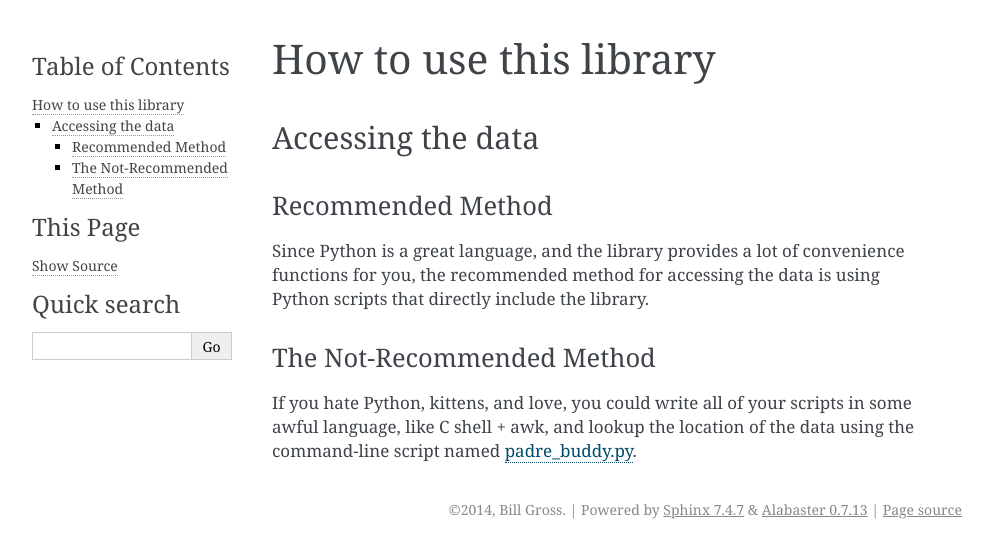
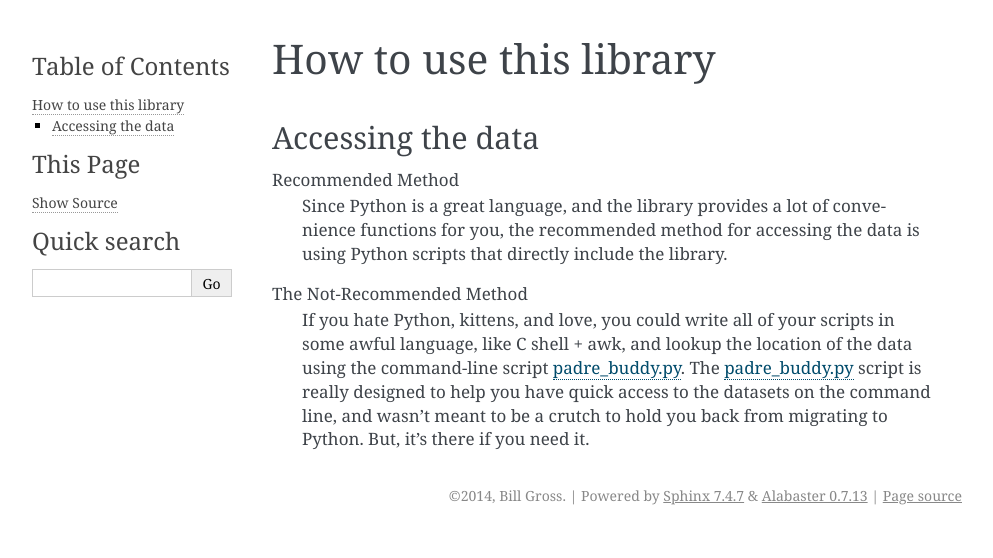
Before and after one commit to azraq27/padre, a Sphinx documentation site: the page built from docs/source/setup.rst, in a window 1280 px wide. Shown: the top 558 px of the page, without its empty margins (148-1141 px from the left). Built offline with Sphinx 7.4.7, drawn with Linux system fonts in a browser that asks for light colours.

Commit message:
updating docs

```diff
--- a/docs/source/setup.rst
+++ b/docs/source/setup.rst
@@ -5,14 +5,13 @@ Accessing the data
 ********************
 
 Recommended Method
---------------------
-
-Since Python is a great language, and the library provides a lot of convenience functions for you,
-the recommended method for accessing the data is using Python scripts that directly include the
-library.
+	Since Python is a great language, and the library provides a lot of convenience functions for you,
+	the recommended method for accessing the data is using Python scripts that directly include the
+	library.
 
 The Not-Recommended Method
----------------------------
-
-If you hate Python, kittens, and love, you could write all of your scripts in some awful language,
-like C shell + awk, and lookup the location of the data using the command-line script named :doc:`padre_buddy.py <padre_buddy.py>`.
+	If you hate Python, kittens, and love, you could write all of your scripts in some awful language,
+	like C shell + awk, and lookup the location of the data using the command-line script :doc:`padre_buddy.py <padre_buddy.py>`.
+	The :doc:`padre_buddy.py <padre_buddy.py>` script is really designed to help you have quick access to
+	the datasets on the command line, and wasn't meant to be a crutch to hold you back from migrating to Python. But, it's
+	there if you need it.
```
